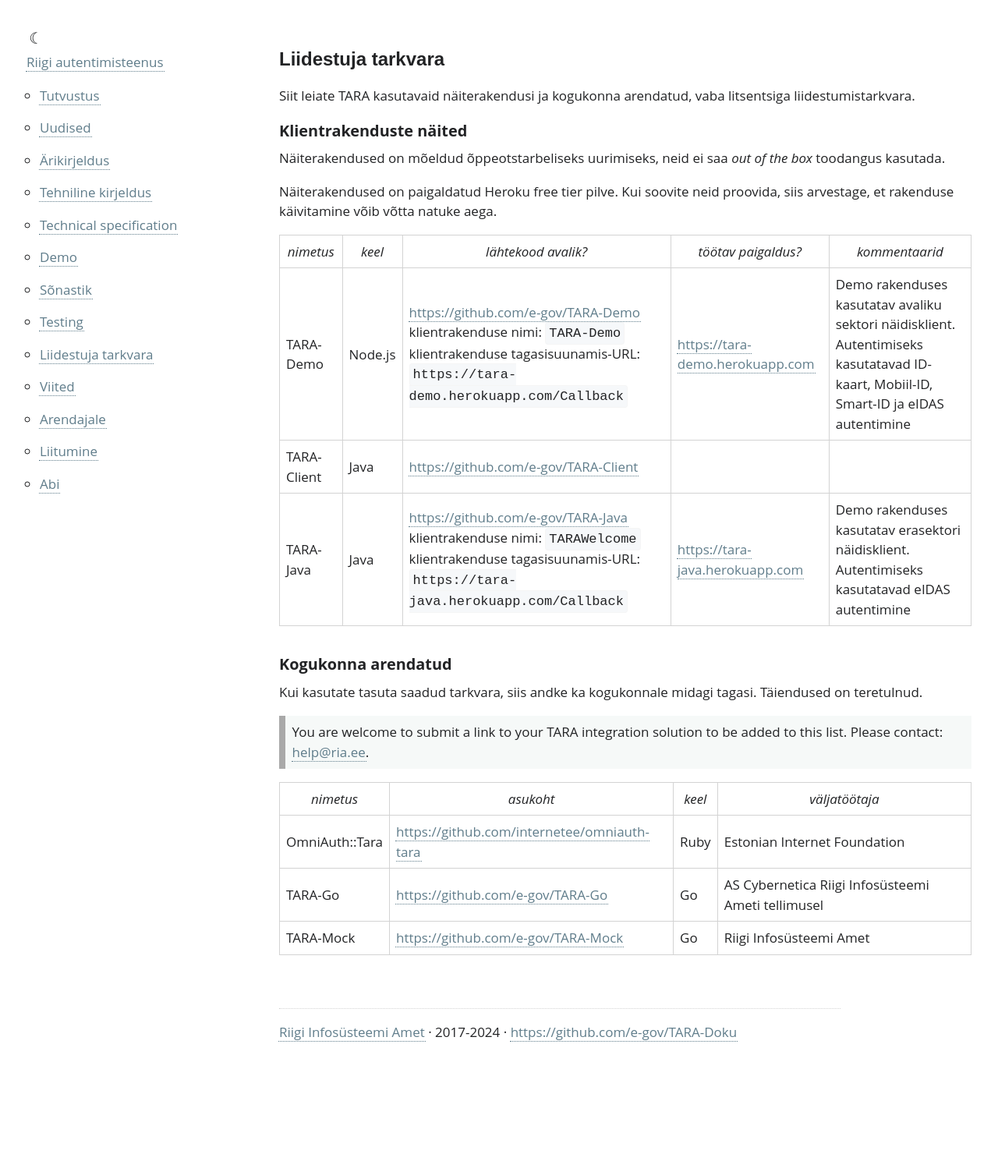
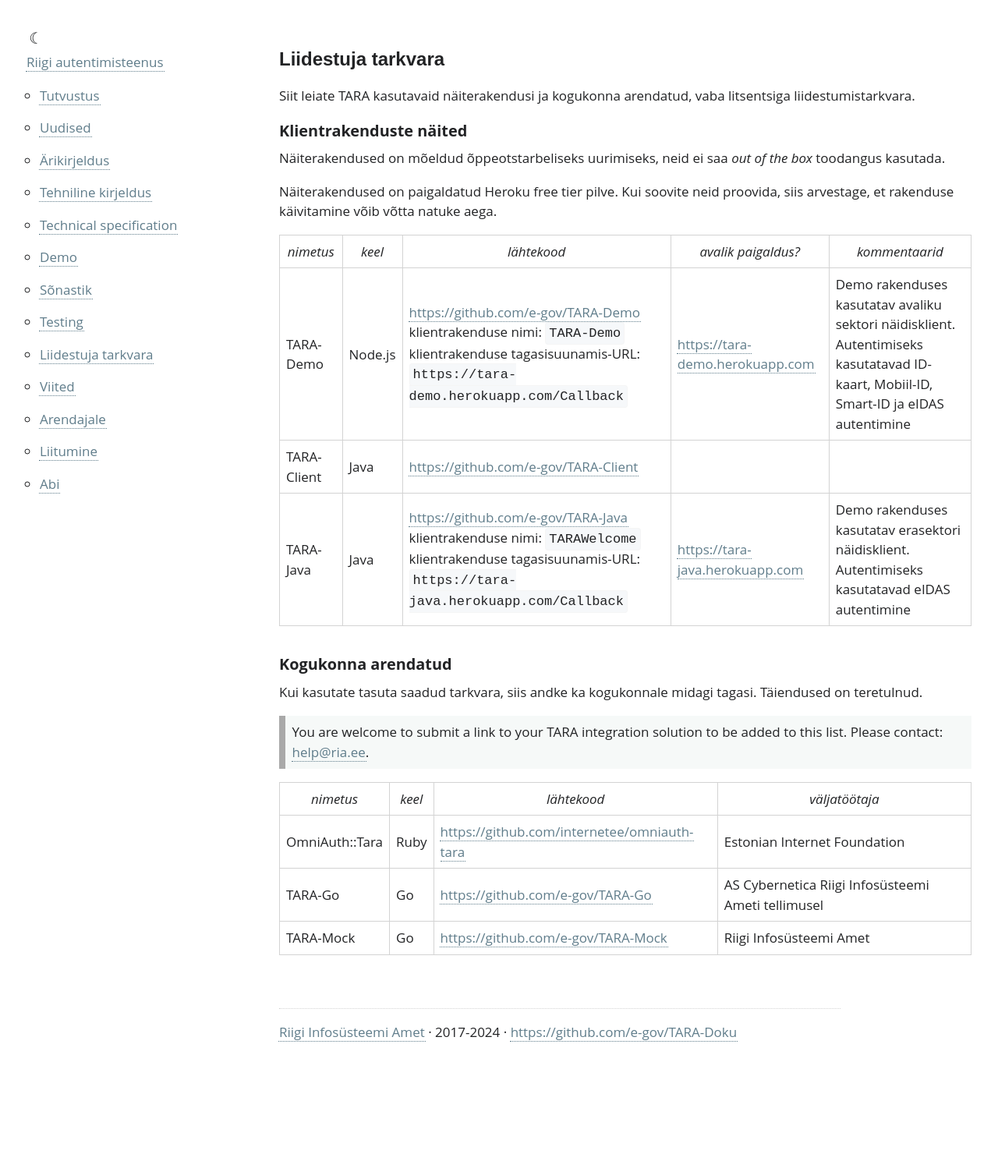
Before and after one commit to e-gov/TARA-Doku, a Jekyll site: the page built from Naited.md, in a window 1280 px wide. Shown: the whole page at 78% size. Built offline with Jekyll 4.4.1, drawn with Linux system fonts in a browser that asks for light colours; our own code applies the rules of GitHub Pages for plain Markdown files.

```diff
--- a/Naited.md
+++ b/Naited.md
@@ -12,11 +12,11 @@ Näiterakendused on mõeldud õppeotstarbeliseks uurimiseks, neid ei saa _out of
 
 Näiterakendused on paigaldatud Heroku free tier pilve. Kui soovite neid proovida, siis arvestage, et rakenduse käivitamine võib võtta natuke aega.
 
-| nimetus    | keel    | lähtekood avalik?   | töötav paigaldus? | kommentaarid |
-|------------|---------|---------------------|-------------------|--------------|
-| TARA-Demo  | Node.js | [https://github.com/e-gov/TARA-Demo](https://github.com/e-gov/TARA-Demo)<br>klientrakenduse nimi: `TARA-Demo`<br>klientrakenduse tagasisuunamis-URL: `https://tara-demo.herokuapp.com/Callback` | [https://tara-demo.herokuapp.com](https://tara-demo.herokuapp.com) | Demo rakenduses kasutatav avaliku sektori näidisklient.<br>Autentimiseks kasutatavad ID-kaart, Mobiil-ID, Smart-ID ja eIDAS autentimine |
-| TARA-Client | Java | [https://github.com/e-gov/TARA-Client](https://github.com/e-gov/TARA-Client) |                                                                    |
-| TARA-Java  | Java | [https://github.com/e-gov/TARA-Java](https://github.com/e-gov/TARA-Java)<br>klientrakenduse nimi: `TARAWelcome`<br>klientrakenduse tagasisuunamis-URL: `https://tara-java.herokuapp.com/Callback` | [https://tara-java.herokuapp.com](https://tara-java.herokuapp.com) | Demo rakenduses kasutatav erasektori näidisklient.<br>Autentimiseks kasutatavad eIDAS autentimine                                       |
+| nimetus | keel | lähtekood | avalik paigaldus? | kommentaarid |
+|---------|------|-----------|-------------------|--------------|
+| TARA-Demo | Node.js | [https://github.com/e-gov/TARA-Demo](https://github.com/e-gov/TARA-Demo)<br>klientrakenduse nimi: `TARA-Demo`<br>klientrakenduse tagasisuunamis-URL: `https://tara-demo.herokuapp.com/Callback` | [https://tara-demo.herokuapp.com](https://tara-demo.herokuapp.com) | Demo rakenduses kasutatav avaliku sektori näidisklient.<br>Autentimiseks kasutatavad ID-kaart, Mobiil-ID, Smart-ID ja eIDAS autentimine |
+| TARA-Client | Java | [https://github.com/e-gov/TARA-Client](https://github.com/e-gov/TARA-Client) | |
+| TARA-Java | Java | [https://github.com/e-gov/TARA-Java](https://github.com/e-gov/TARA-Java)<br>klientrakenduse nimi: `TARAWelcome`<br>klientrakenduse tagasisuunamis-URL: `https://tara-java.herokuapp.com/Callback` | [https://tara-java.herokuapp.com](https://tara-java.herokuapp.com) | Demo rakenduses kasutatav erasektori näidisklient.<br>Autentimiseks kasutatavad eIDAS autentimine |
 
 ## Kogukonna arendatud
 
@@ -25,8 +25,8 @@ Kui kasutate tasuta saadud tarkvara, siis andke ka kogukonnale midagi tagasi. T
 You are welcome to submit a link to your TARA integration solution to be added to this list. Please contact: [help@ria.ee](mailto:help@ria.ee).
 {: .note}
 
-| nimetus        | asukoht | keel | väljatöötaja |
-|----------------|---------|------|--------------|
-| OmniAuth::Tara | [https://github.com/internetee/omniauth-tara](https://github.com/internetee/omniauth-tara) | Ruby | Estonian Internet Foundation                       |
-| TARA-Go        | [https://github.com/e-gov/TARA-Go](https://github.com/e-gov/TARA-Go)                       | Go   | AS Cybernetica Riigi Infosüsteemi Ameti tellimusel |
-| TARA-Mock      | [https://github.com/e-gov/TARA-Mock](https://github.com/e-gov/TARA-Mock)                   | Go   | Riigi Infosüsteemi Amet                            |
+| nimetus | keel | lähtekood | väljatöötaja |
+|---------|------|-----------|--------------|
+| OmniAuth::Tara | Ruby | [https://github.com/internetee/omniauth-tara](https://github.com/internetee/omniauth-tara) | Estonian Internet Foundation |
+| TARA-Go | Go | [https://github.com/e-gov/TARA-Go](https://github.com/e-gov/TARA-Go) | AS Cybernetica Riigi Infosüsteemi Ameti tellimusel |
+| TARA-Mock | Go | [https://github.com/e-gov/TARA-Mock](https://github.com/e-gov/TARA-Mock) | Riigi Infosüsteemi Amet |
```
